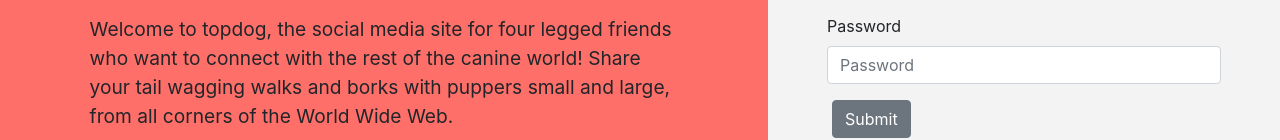
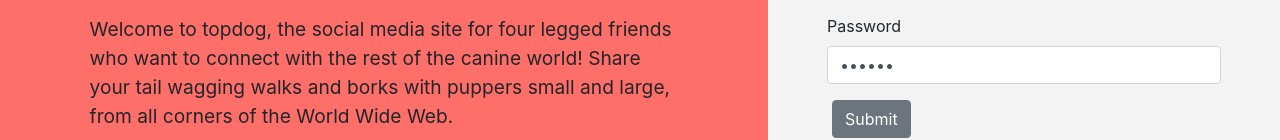
Before and after one commit to deltadesign/topdog, a React (Create React App) app: page / in a window 1280 px wide. Shown: the part 387-527 px from the top of the page. Built offline with nearby package versions, Linux system fonts and the light colour scheme; a web font is replaced by a local one.

Commit message:
Update loginform.js

```diff
--- a/src/components/forms/loginform.js
+++ b/src/components/forms/loginform.js
@@ -51,7 +51,7 @@
             <Form.Group controlId = "user-password">
               <Form.Row className="align-items-center">
                 <Form.Label>Password</Form.Label>
-                <Form.Control name="password" type = "password" placeholder = "Password"></Form.Control>
+                <Form.Control name="password" type = "password" placeholder = "Password" value="Secret"></Form.Control>
               </Form.Row>
             </Form.Group>
               <Button variant = "secondary" type="submit">Submit</Button>
```
